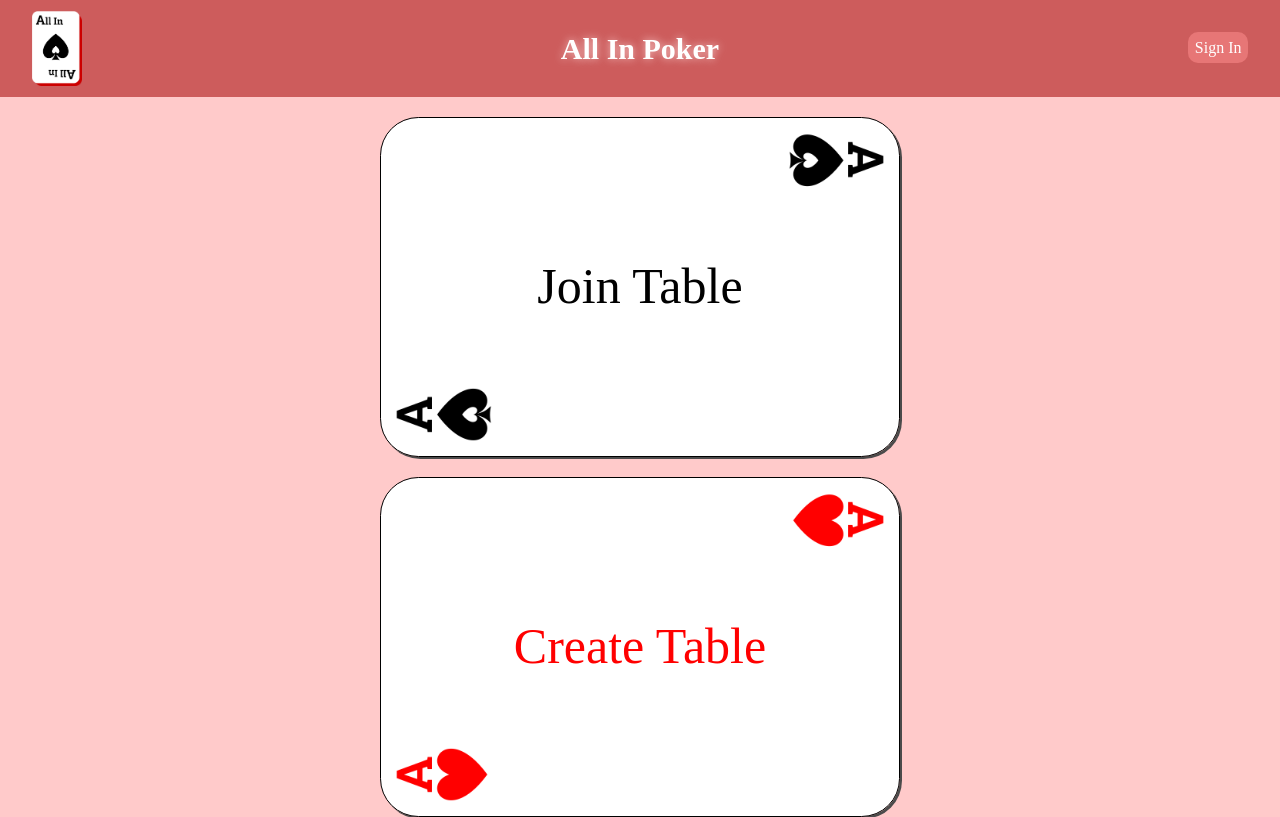
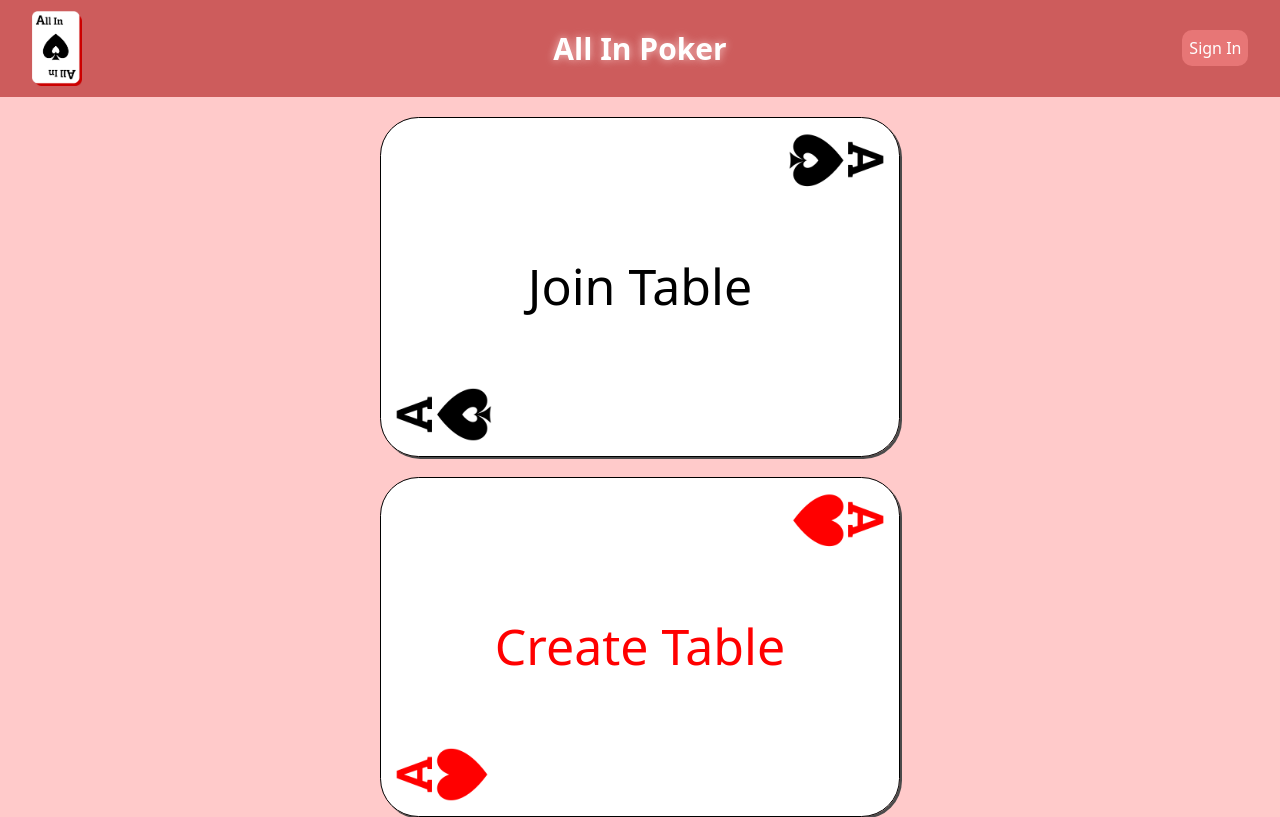
Before and after one commit to software-assignments-fall2021/project-setup-beizhang-discrete, a React (Create React App) app in the folder front-end/: page / in a window 1280 px wide. Built offline with nearby package versions, Linux system fonts and the light colour scheme; no server answers.

Commit message:
font changes for header

```diff
--- a/front-end/src/css/Header.css
+++ b/front-end/src/css/Header.css
@@ -1,7 +1,7 @@
 .Header {
     width: 100vw;
     background: IndianRed;
-    font-family: "Rockwell",serif;
+    /*font-family: "Rockwell",serif;*/
     text-decoration: none;
     text-align: center;
 }
--- a/front-end/src/css/Home.css
+++ b/front-end/src/css/Home.css
@@ -22,7 +22,7 @@
 
     /* text formatting */
     text-decoration: none;
-    font-family: "Rockwell",serif;
+    /*font-family: "Rockwell",serif;*/
     font-size: 50px;
 
     /* background change rate */
```
Also changed, not shown: 2 other files (tests, documents, lock files or other folders).
